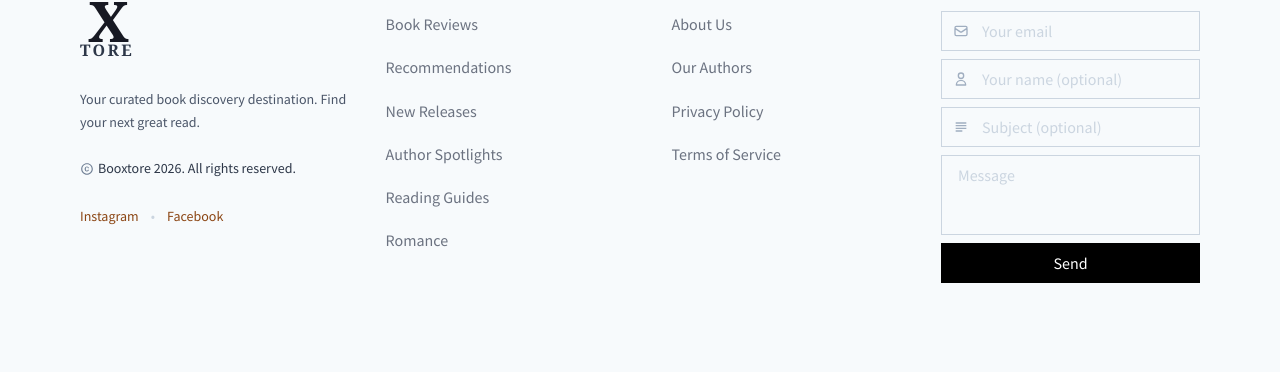
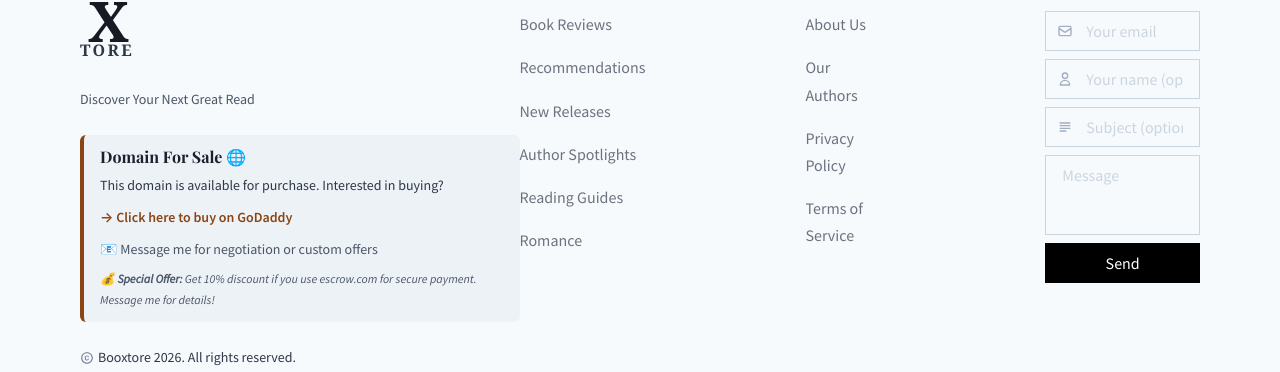
Before and after one commit to bi-kash/Booxtore, a Next.js app: page / in a window 1280 px wide. Shown: the part 175-547 px from the top of the page. Built offline with nearby package versions, Linux system fonts and the light colour scheme; no server answers; a web font is replaced by a local one.

Commit message:
footer update

```diff
--- a/src/components/sections/footer.js
+++ b/src/components/sections/footer.js
@@ -172,8 +172,19 @@ export default function Footer() {
   const toast = useToast()
   const toastRef = useRef()
   const siteName = config.site_name || config.site_title
+  // Extract domain (hostname) from configured base_url
+  const extractDomain = url => {
+    if (!url) return ""
+    try {
+      return new URL(url).hostname
+    } catch (e) {
+      return url.replace(/^https?:\/\//, "").split("/")[0]
+    }
+  }
+  const domainToCheck = extractDomain(config.base_url)
   // Ensure deterministic categories for SSR hydration: use predefined categories
   // when global context has no categories yet (initial server/client render).
+  const tagline = config.tagline || ""
   const displayCategories =
     categories && categories.length > 0
       ? categories
@@ -276,8 +287,45 @@ export default function Footer() {
         >
           <Logo size="lg" />
           <Text fontSize="sm" color="gray.600" maxW="280px" lineHeight="1.6">
-            Your curated book discovery destination. Find your next great read.
+            {tagline}
           </Text>
+          <Box
+            borderLeft="4px solid"
+            borderColor="brand.primary"
+            pl={4}
+            py={3}
+            pr={3}
+            bg="gray.100"
+            borderRadius="md"
+          >
+            <Heading size="sm" mb={2} color="gray.800">
+              Domain For Sale 🌐
+            </Heading>
+            <Text fontSize="sm" color="gray.700" mb={2}>
+              This domain is available for purchase. Interested in buying?
+            </Text>
+            <VStack align="flex-start" spacing={2} fontSize="sm">
+              <ChakraLink
+                href={`https://www.godaddy.com/en-in/domainsearch/find?domainToCheck=${
+                  domainToCheck || siteName
+                }`}
+                isExternal
+                rel="noopener"
+                color="brand.primary"
+                fontWeight="600"
+                _hover={{ textDecoration: "underline" }}
+              >
+                → Click here to buy on GoDaddy
+              </ChakraLink>
+              <Text color="gray.600">
+                📧 Message me for negotiation or custom offers
+              </Text>
+              <Text color="gray.600" fontSize="xs" fontStyle="italic">
+                💰 <strong>Special Offer:</strong> Get 10% discount if you use
+                escrow.com for secure payment. Message me for details!
+              </Text>
+            </VStack>
+          </Box>
           <HStack
             spacing={1}
             align="center"
```
